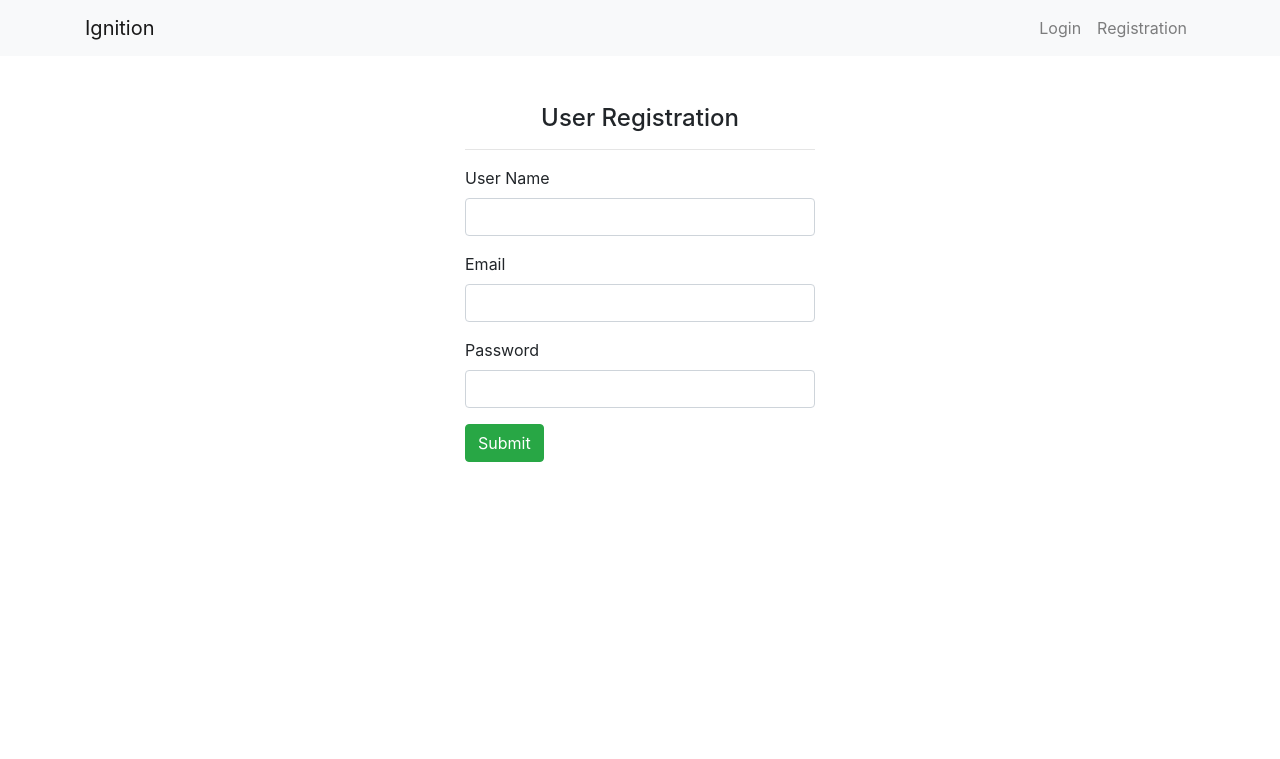
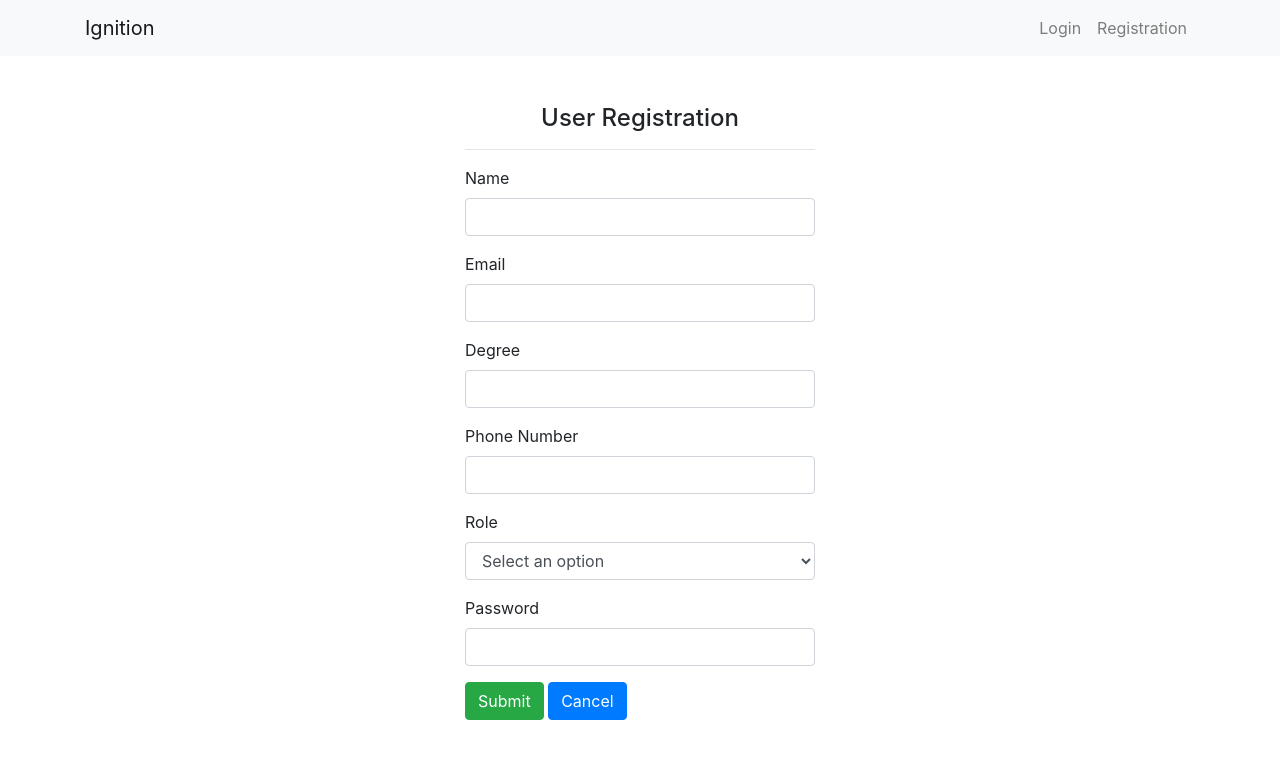
Before and after one commit to AAspan/Ignition, a Flask app: page /reg in a window 1280 px wide. Shown: the top 759 px of the page. Run offline with Flask 2, Linux system fonts and the light colour scheme; some libraries are stand-ins or nearby versions.

Commit message:
Get user information at registration

```diff
--- a/app.py
+++ b/app.py
@@ -196,18 +196,35 @@ def reg():
     print(request)
 
     if request.method=='POST':
+
         name=request.form["uname"]
         email=request.form["email"]
+        degree=request.form["degree"]
+        phone=request.form["phone"]
+        role=request.form["role"]
         pwd=request.form["upass"]
-
         print(pwd)
 
         cur=mysql.connection.cursor()
-        cur.execute("INSERT INTO user(name,password,email, role) VALUES(%s,%s,%s, %s)",(name,pwd,email, "RECRUITER"))
+        cur.execute("INSERT INTO user(name,email,degree,phone,role,password) VALUES(%s,%s,%s,%s,%s,%s)",(name,email,degree,phone,role,pwd))
         mysql.connection.commit()
 
+        cur.execute("SELECT * from user where email=%s and password=%s",(email,pwd))
+        data = cur.fetchone()
+
+        print(data)
+
+        if data:
+            #data = data[0]
+            session['logged_in']=True
+            session['user_id']= data["id"]
+            session['username']=name
+            session['email']=email
+            session['role']=role
+            session['company_id']=data["company_id"]
+
         cur.close()
-        flash('Registration Successfully. Login Here...','success')
+        flash('Registration Successfully. Welcome','success')
         return redirect('admin')
     return render_template("reg.html",status=status)
 
--- a/templates/reg.html
+++ b/templates/reg.html
@@ -4,19 +4,48 @@
     <div class='col-4 mx-auto'>
       <h4 class='text-center'>User Registration</h4><hr>
       <form action="{{url_for('reg')}}" method='post'>
+
         <div class='form-group'>
-          <label>User Name</label>
+          <label>Name</label>
           <input type='text' name='uname' required class='form-control'>
         </div>
+
         <div class='form-group'>
           <label>Email</label>
           <input type='email' name='email' required class='form-control'>
         </div>
+
+        <div class='form-group'>
+          <label>Degree</label>
+          <input type='text' name='degree' required class='form-control'>
+        </div>
+
+        <div class='form-group'>
+          <label>Phone Number</label>
+          <input type='phone' name='phone' required class='form-control'>
+        </div>
+
+        <div class='form-group'>
+          <label>Role</label>
+
+          <select name="role" id="role" class='form-control'>
+            <option value="">Select an option</option>
+            <option value="CANDIDATE"> CANDIDATE </option>
+            <option value="RECRUITER"> RECRUITER </option>
+          </select>
+        </div>
+
         <div class='form-group'>
           <label>Password</label>
           <input type='password' name='upass' required class='form-control'>
         </div>
+
+
+
         <input type='submit' name='submit' value='Submit' class='btn btn-success'>
+        <input type='reset' name='reset' value='Cancel' class='btn btn-primary'>
+
+
       </form>
     </div>
   </div>
```
